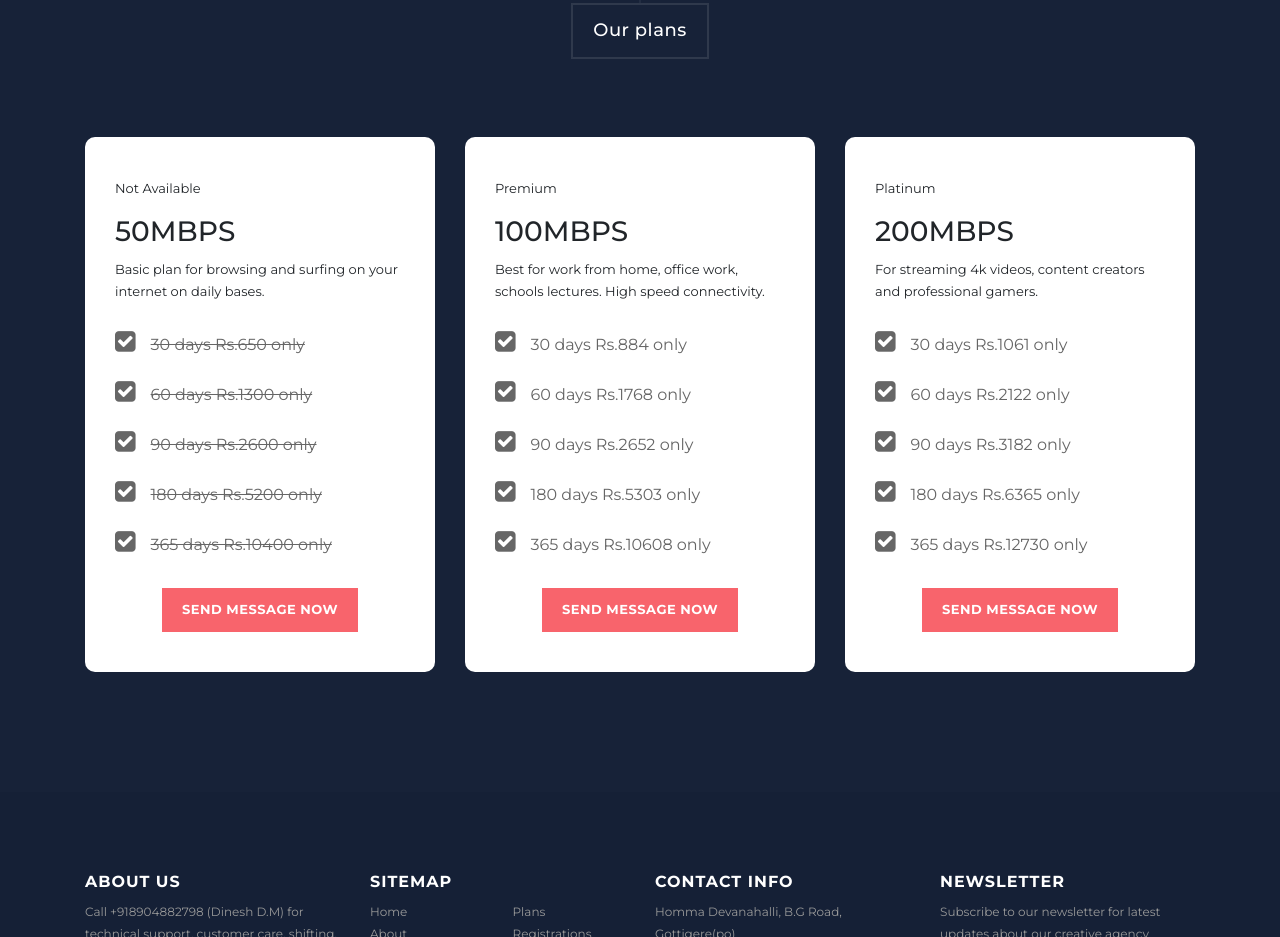
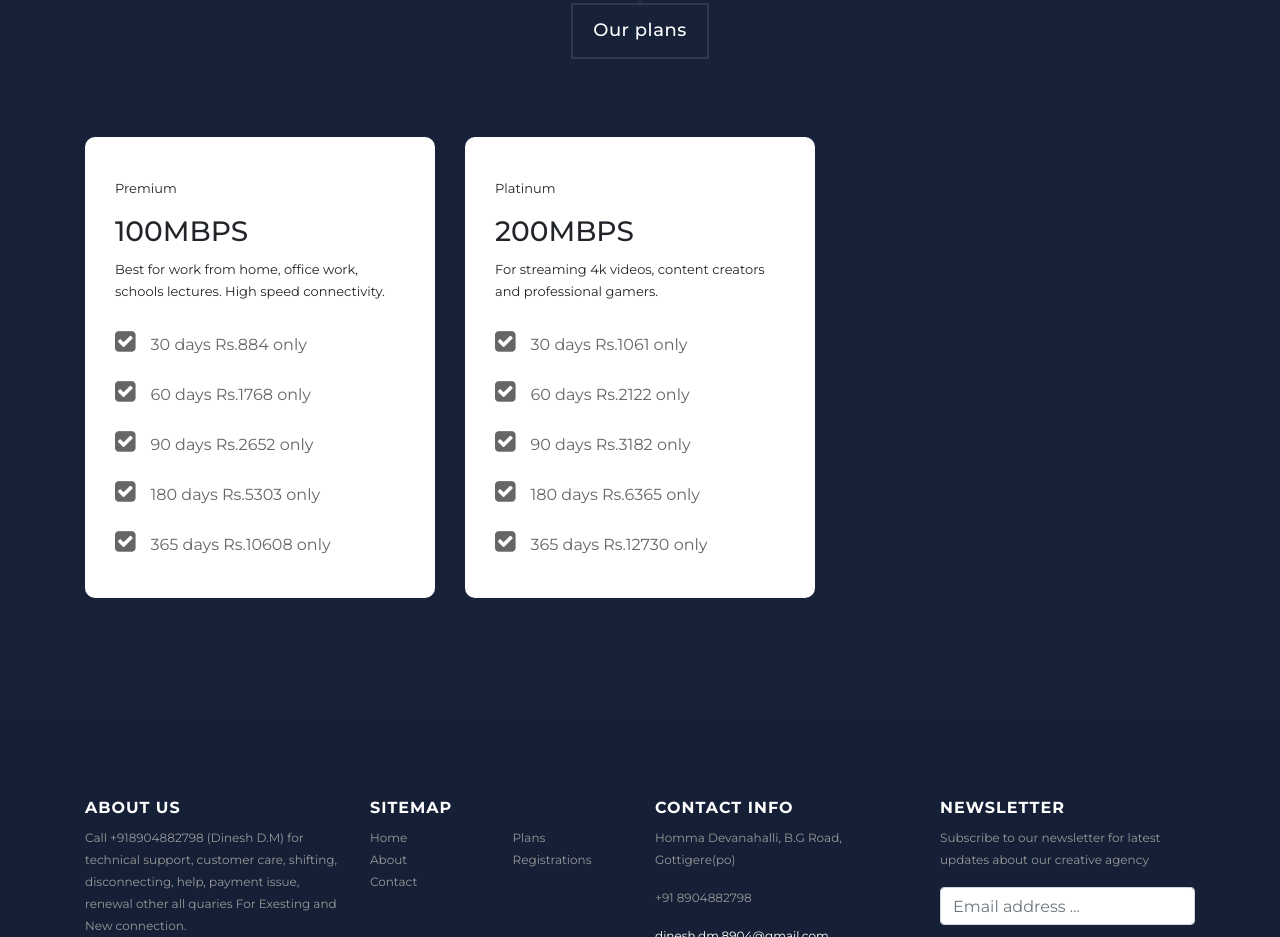
Before and after one commit to Hathway560083/hathway, a plain HTML site: page index.html in a window 1280 px wide. Shown: the part 2277-3214 px from the top of the page. Drawn offline with nearby package versions, Linux system fonts and the light colour scheme.

Commit message:
Update index.html

```diff
--- a/index.html
+++ b/index.html
@@ -183,26 +183,7 @@
         <div class="col-md-12">
           <div class="row">
             <div class="plans-list">
-              <div class="col-md-4 col-sm-12 col-md-offset-1 col-sm-offset-1">
-                <div class="plan-item wow zoomIn" data-wow-delay="0.3s" style="visibility: visible; animation-delay: 0.3s; animation-name: zoomIn;">
-                    <div class="item-heading">
-                      <p>Not Available</p>
-                      <h3>50<span>MBPS</span></h3>
-                      <p>Basic plan for browsing and surfing on your internet on daily bases.</p>
-                    </div>
-                    <div class="item-body">
-                        <ul class="list-features">
-                            <li class="active"><i class="fa fa-check-square"></i><strike>30 days Rs.650 only</strike></li>
-                            <li class="active"><i class="fa fa-check-square"></i><strike>60 days Rs.1300 only</strike></li>
-                            <li class="active"><i class="fa fa-check-square"></i><strike>90 days Rs.2600 only</strike></li>
-                            <li class="active"><i class="fa fa-check-square"></i><strike>180 days Rs.5200 only</strike></li>
-                            <li class="active"><i class="fa fa-check-square"></i><strike>365 days Rs.10400 only</strike></li>
-                        </ul>
-                    </div>
-                    <div class='item-btn'>
-                      <button type="submit" id="form-submit" class="button">Send Message Now</button>
-                    </div>
-                </div>
+
               </div>
               <div class="col-md-4 col-sm-12 col-md-offset-1 col-sm-offset-1">
                 <div class="plan-item wow zoomIn" data-wow-delay="0.3s" style="visibility: visible; animation-delay: 0.3s; animation-name: zoomIn;">
@@ -219,9 +200,7 @@
                         <li class="active"><i class="fa fa-check-square"></i>180 days Rs.5303 only</li>
                         <li class="active"><i class="fa fa-check-square"></i>365 days Rs.10608 only</li> </ul>
                     </div>
-                    <div class='item-btn'>
-                      <button type="submit" id="form-submit" class="button">Send Message Now</button>
-                    </div>
+
                 </div>
               </div>
               <div class="col-md-4 col-sm-12 col-md-offset-1 col-sm-offset-1">
@@ -239,9 +218,7 @@
                       <li class="active"><i class="fa fa-check-square"></i>180 days Rs.6365 only</li>
                       <li class="active"><i class="fa fa-check-square"></i>365 days Rs.12730 only</li></ul>
                   </div>
-                  <div class='item-btn'>
-                    <button type="submit" id="form-submit" class="button">Send Message Now</button>
-                  </div>
+
                 </div>
               </div>
             </div>
```
